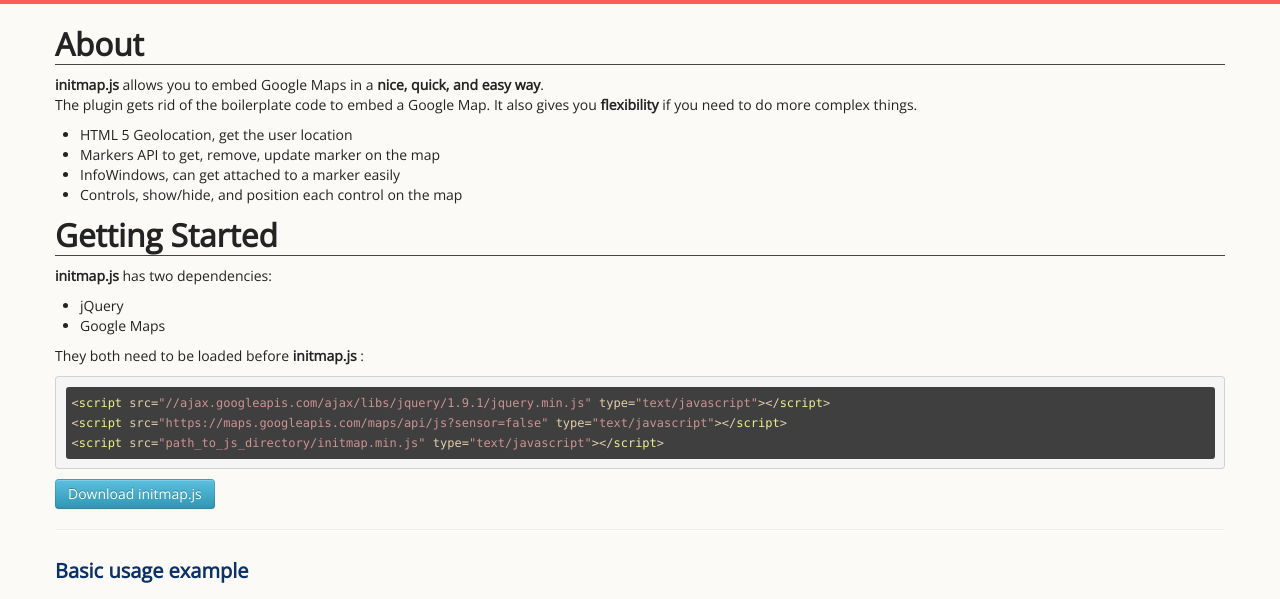
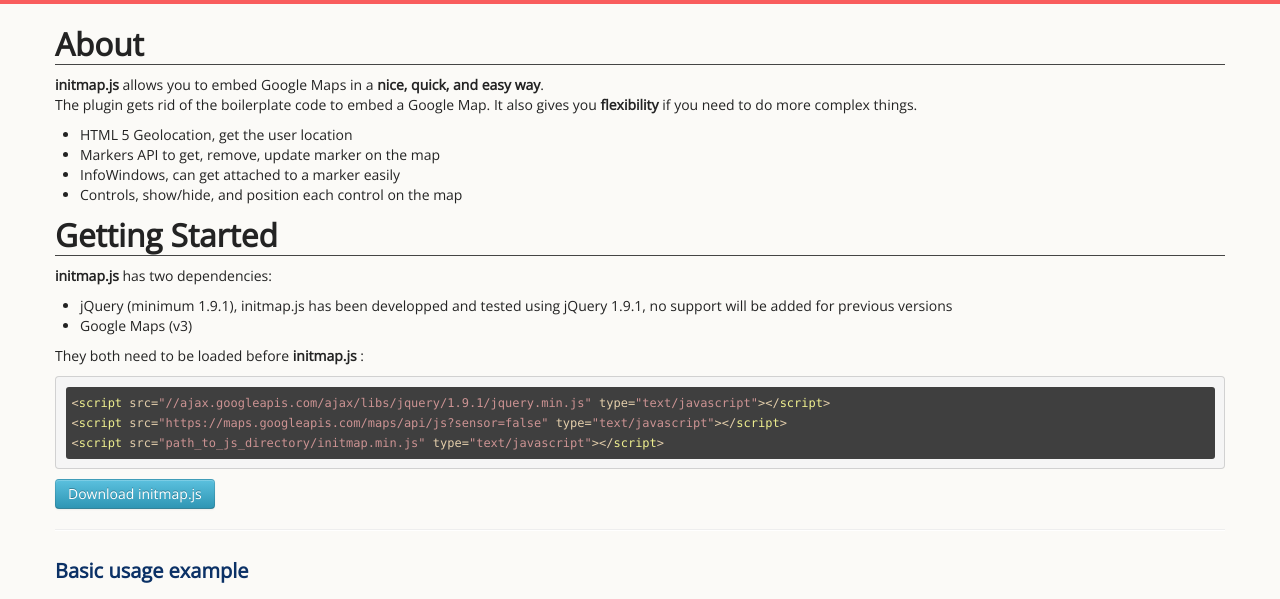
Before and after one commit to essamalsaloum/wakooka.github.com, a Jekyll site: the page built from initmapjs/index.md, in a window 1280 px wide and 1313 px high. Shown: the part 372-971 px from the top of the window. Built offline with Jekyll 4.4.1, drawn with Linux system fonts in a browser that asks for light colours.

Commit message:
initmapjs docs

```diff
--- a/css/initmap.css
+++ b/css/initmap.css
@@ -5,7 +5,7 @@
     padding: ;
     font-family: "Open Sans", Helvetica, Arial, sans-serif;
     position: relative;
-    padding-top: 70px;
+    padding: 70px 0 40px 0;
 }
 
 .header-wrapper {
@@ -84,7 +84,6 @@
     background: #dcdcdc;
     padding: 10px;
 }
-/*.content h3, .content h4 { padding-top: 90px }*/
 
 /** Fixes conflict between bootstrap/google maps **/
 div[id$=map] label { width: auto; display:inline; }
--- a/initmapjs/index.md
+++ b/initmapjs/index.md
@@ -17,8 +17,8 @@
 
 __initmap.js__ has two dependencies:
 
-- jQuery
-- Google Maps
+- jQuery (minimum 1.9.1), initmap.js has been developped and tested using jQuery 1.9.1, no support will be added for previous versions
+- Google Maps (v3)
 
 They both need to be loaded before __initmap.js__ :
 
```
